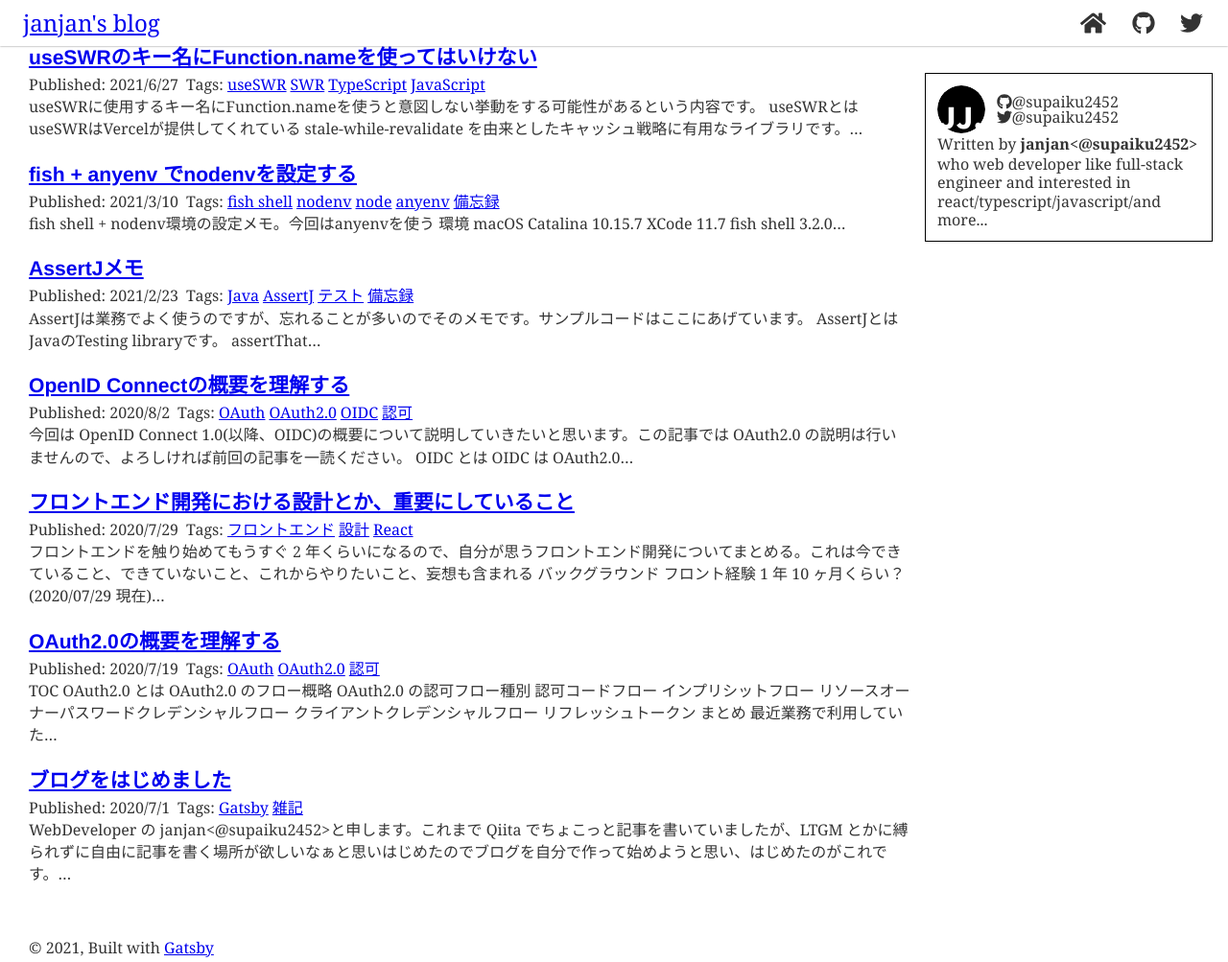
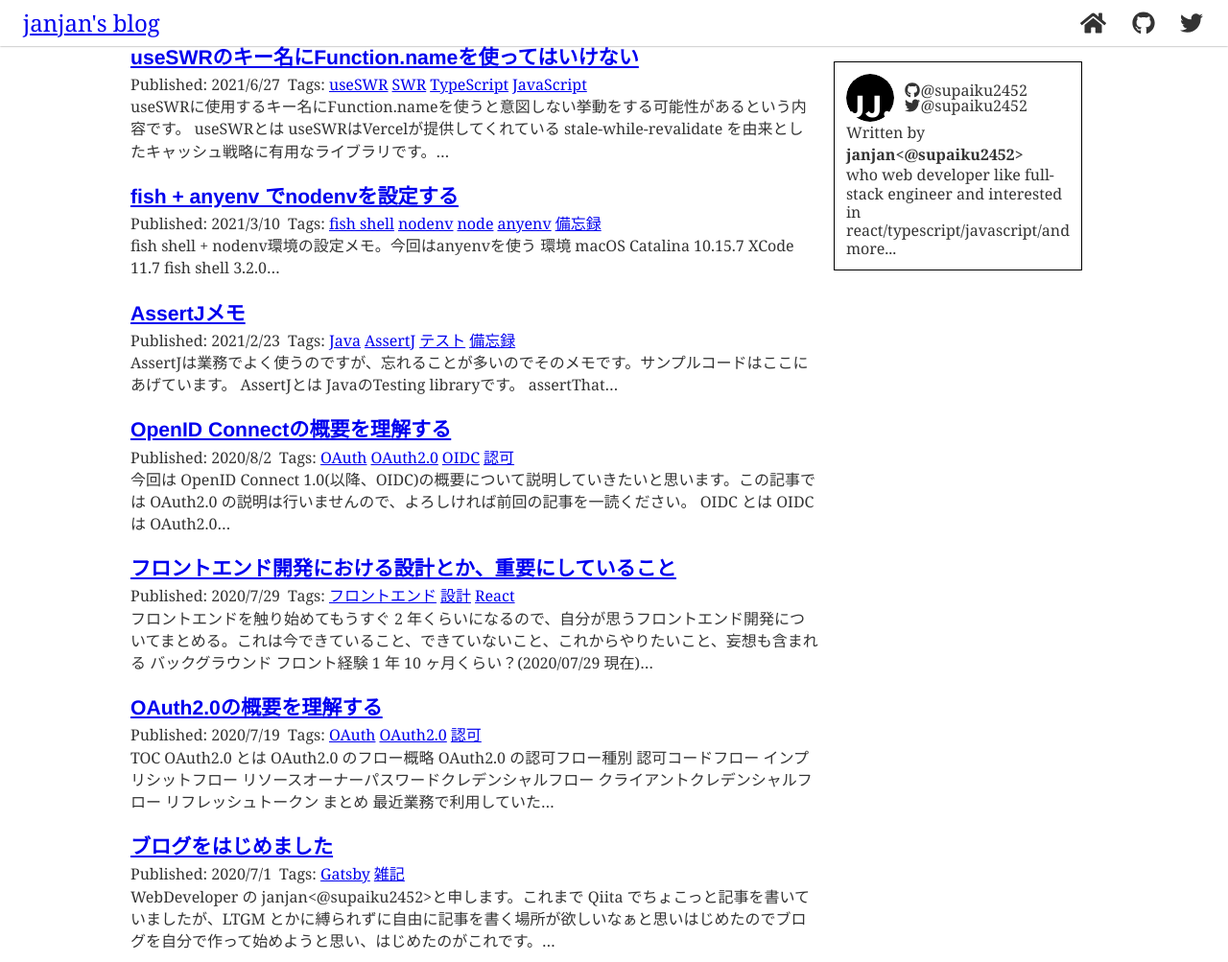
Before and after one commit to supaiku2452/blog, a Gatsby site: page / in a window 1280 px wide. Shown: the top 1003 px of the page at 96% size. Built offline with nearby package versions, Linux system fonts and the light colour scheme; Gatsby itself is replaced by a stand-in of ours; some packages are replaced by stand-ins of ours.

Commit message:
fix pages layout.

```diff
--- a/src/components/Layout/index.js
+++ b/src/components/Layout/index.js
@@ -13,24 +13,32 @@
       <Header />
       <MainLayout>
         <SEO title="All posts" />
-        <>
+        <Contents>
+          <ArticleLayout>
           {blogPosts.map(({ node }) => (
             <ArticleItem key={node.fields.slug} node={node} />
           ))}
-        </>
+          </ArticleLayout>
+           <Bio />
+        </Contents>
       </MainLayout>
-      <Bio />
       <Footer />
     </div>
   )
 }
 
+const Contents = styled.div`
+  display: flex;
+`
+
+const ArticleLayout = styled.div`
+  display: block;
+`
+
 const MainLayout = styled.main`
-  width: calc(100% - 300px);
-  @media (max-width: 768px) {
-    width: 100%;
-  }
+  max-width: 1068px;
   padding: 0 30px 30px;
+  margin: auto;
 `
 
 export default Layout
--- a/src/components/bio.js
+++ b/src/components/bio.js
@@ -106,17 +106,14 @@
 
 const Layout = styled.div`
   width: 300px;
-  right: 0;
-  top: 60px;
-  position: absolute;
   @media (max-width: 768px) {
-    width: auto;
-    position: initial;
+    display: none;
   }
   margin: 16px 16px 0;
   border: 1px solid black;
   padding: 12px;
   background-color: #ffffff;
+  height: fit-content;
 `
 
 const LayoutButton = styled.div`
```
